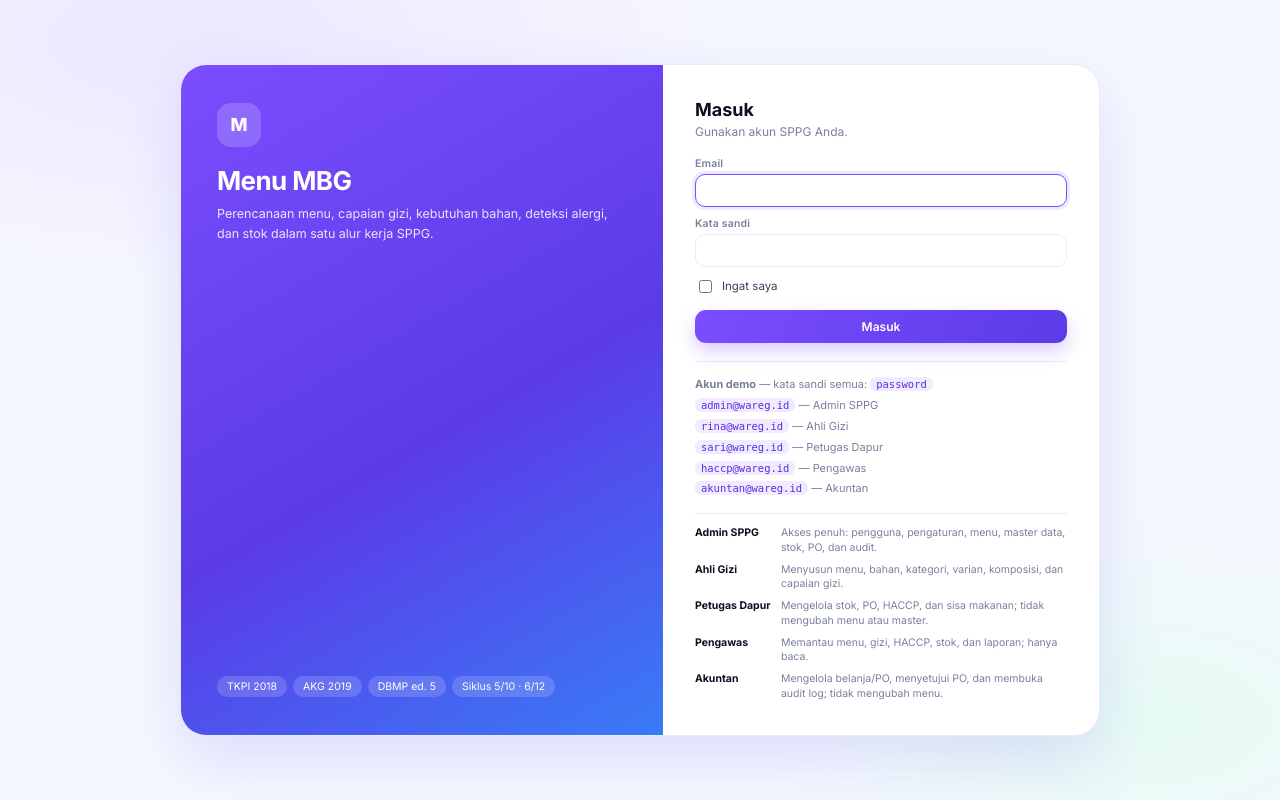
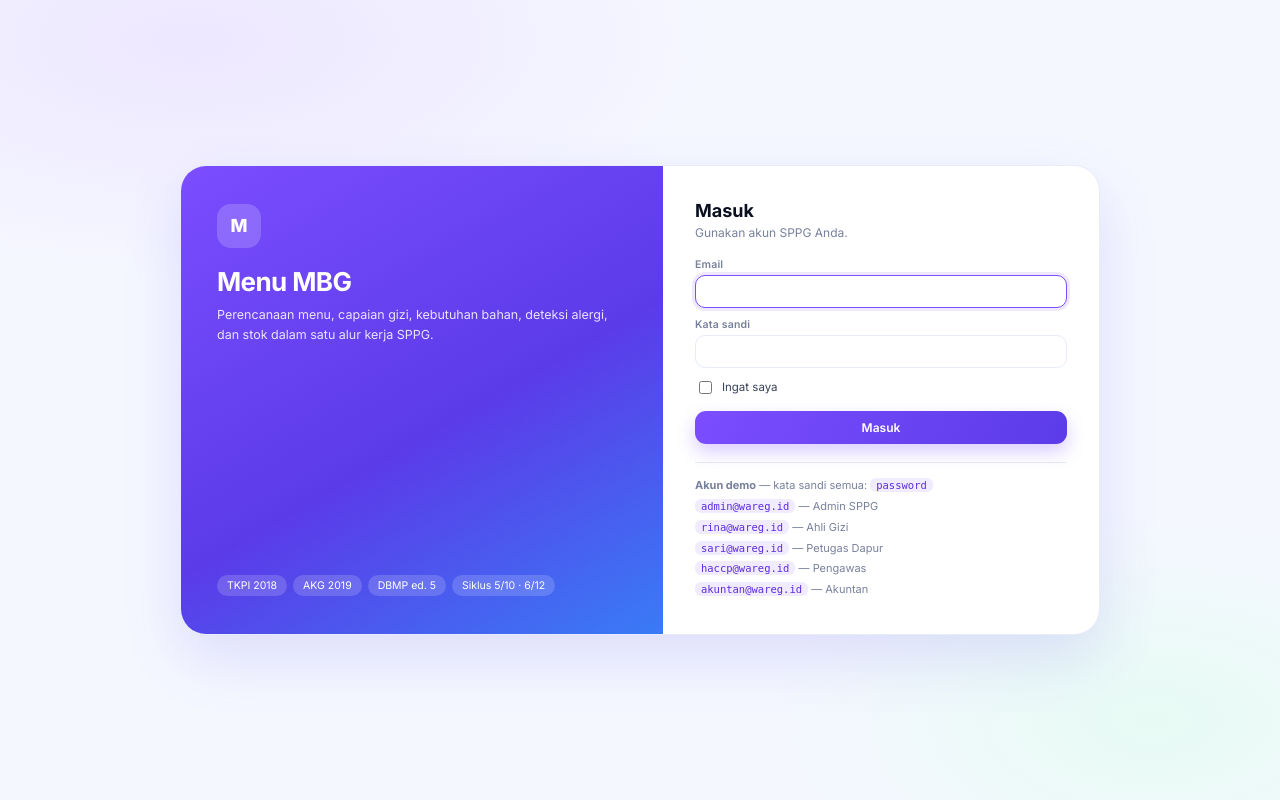
Before and after one commit to gnosprinting/mbg-menu-app, a Laravel app: page /login in a window 1280 px wide. Run offline with Laravel 12, Linux system fonts and the light colour scheme.

Commit message:
fix(login): hapus keterangan peran dari halaman login

```diff
--- a/resources/views/login.blade.php
+++ b/resources/views/login.blade.php
@@ -26,20 +26,12 @@
   .auth button{width:100%;justify-content:center;margin-top:14px}
   .demo{margin-top:18px;border-top:1px solid var(--line);padding-top:12px;font-size:11px;color:var(--muted);line-height:1.9}
   .demo code{background:#F1EBFF;color:#5B2BE0;border-radius:6px;padding:1px 6px;font-size:10.5px}
-  .roles{margin-top:14px;border-top:1px solid var(--line);padding-top:12px;display:flex;flex-direction:column;gap:7px}
-  .roles .role{display:flex;align-items:flex-start;gap:8px;font-size:10.5px;line-height:1.4}
-  .roles .role b{flex:0 0 78px;color:var(--ink);font-size:10.5px}
-  .roles .role span{color:var(--muted);min-width:0;max-width:100%;overflow-wrap:anywhere}
   .auth .right{min-width:0}
-  .roles{min-width:0;max-width:100%}
-  .roles .role{min-width:0;max-width:100%}
   .demo{overflow-wrap:anywhere}
   @media(max-width:760px){
     .auth{grid-template-columns:1fr}
     .auth .left{display:none}
     .auth .right{padding:26px 20px}
-    .roles .role{flex-direction:column;gap:1px}
-    .roles .role b{flex:none}
   }
 </style>
 </head>
@@ -82,13 +74,6 @@
         <code>akuntan@wareg.id</code> — Akuntan
       </div>
 
-      <div class="roles">
-        <div class="role"><b>Admin SPPG</b><span>Akses penuh: pengguna, pengaturan, menu, master data, stok, PO, dan audit.</span></div>
-        <div class="role"><b>Ahli Gizi</b><span>Menyusun menu, bahan, kategori, varian, komposisi, dan capaian gizi.</span></div>
-        <div class="role"><b>Petugas Dapur</b><span>Mengelola stok, PO, HACCP, dan sisa makanan; tidak mengubah menu atau master.</span></div>
-        <div class="role"><b>Pengawas</b><span>Memantau menu, gizi, HACCP, stok, dan laporan; hanya baca.</span></div>
-        <div class="role"><b>Akuntan</b><span>Mengelola belanja/PO, menyetujui PO, dan membuka audit log; tidak mengubah menu.</span></div>
-      </div>
     </div>
   </div>
 </body>
```
